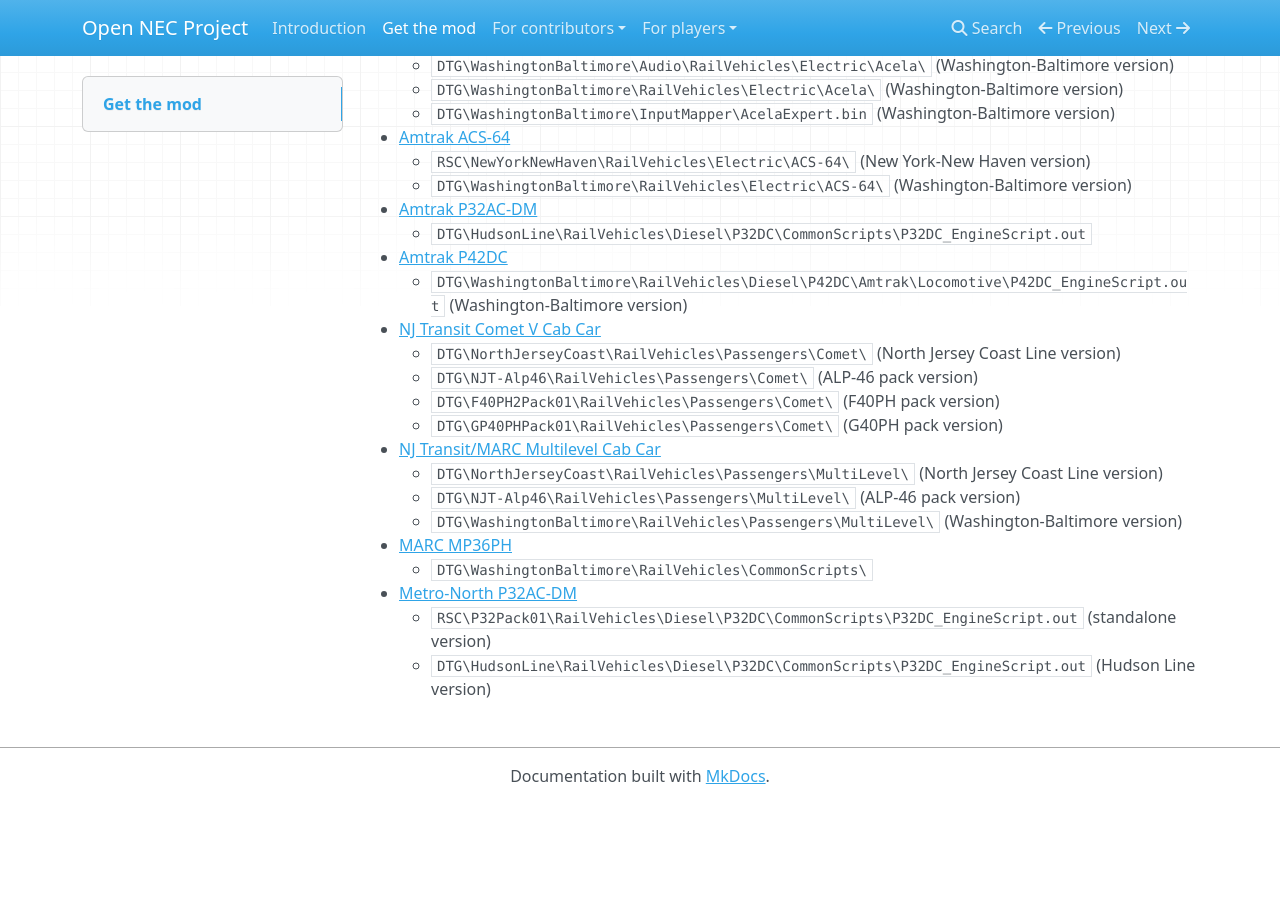
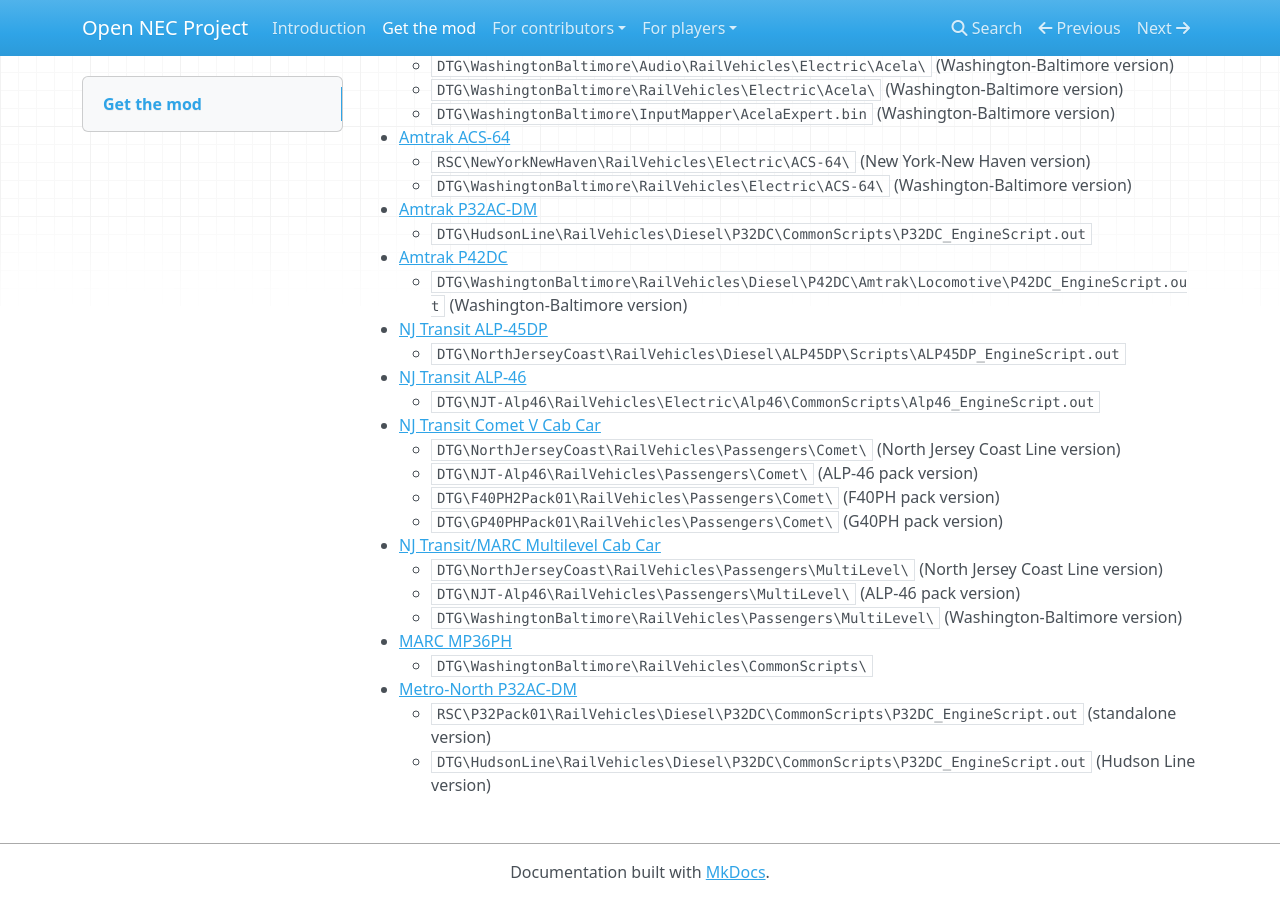
Before and after one commit to YoRyan/open-nec, an MkDocs documentation site: the page built from Docs/installation.md, in a window 1280 px wide and 900 px high, scrolled down 589 px. Built offline with MkDocs 1.6.1, drawn with Linux system fonts in a browser that asks for light colours; nearby versions of some CDN libraries; before the commit the page ends 1393 px from its top, so only the background shows below that.

Commit message:
docs: add alp-45dp and alp-46 file paths

```diff
--- a/Docs/installation.md
+++ b/Docs/installation.md
@@ -28,6 +28,10 @@
     - `DTG\HudsonLine\RailVehicles\Diesel\P32DC\CommonScripts\P32DC_EngineScript.out`
 - [Amtrak P42DC](/for-players/amtrak-p42)
     - `DTG\WashingtonBaltimore\RailVehicles\Diesel\P42DC\Amtrak\Locomotive\P42DC_EngineScript.out` (Washington-Baltimore version)
+- [NJ Transit ALP-45DP](/for-players/njt-alp45)
+    - `DTG\NorthJerseyCoast\RailVehicles\Diesel\ALP45DP\Scripts\ALP45DP_EngineScript.out`
+- [NJ Transit ALP-46](/for-players/njt-alp46)
+    - `DTG\NJT-Alp46\RailVehicles\Electric\Alp46\CommonScripts\Alp46_EngineScript.out`
 - [NJ Transit Comet V Cab Car](/for-players/njt-cometv)
     - `DTG\NorthJerseyCoast\RailVehicles\Passengers\Comet\` (North Jersey Coast Line version)
     - `DTG\NJT-Alp46\RailVehicles\Passengers\Comet\` (ALP-46 pack version)
```
